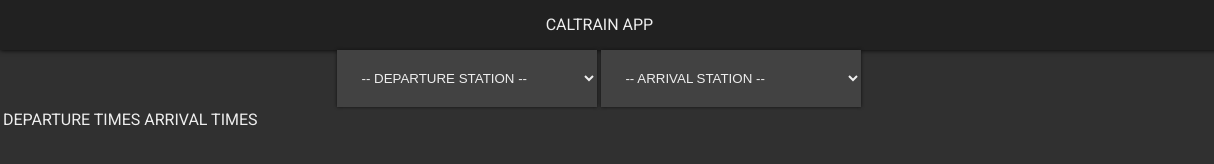
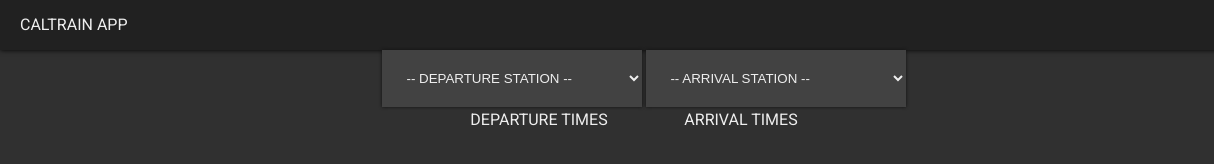
Before and after one commit to itsBosco/transportation-app, a website: page index.html in a window 1280 px wide. Shown: the full height of the page, 0-1214 px from the left. Drawn offline with nearby package versions, Linux system fonts and the light colour scheme.

Commit message:
fix: centered selects

```diff
--- a/index.html
+++ b/index.html
@@ -20,7 +20,7 @@
     </nav>
 
     <main>
-        <div class="selects">
+        <div class="selects section">
             <select ng-model="departureStation" ng-change="setStopID(departure)">
                     <option value="">-- DEPARTURE STATION --</option>
                     <option ng-repeat="stop in stops">{{stop.stop_name}}</option>
@@ -31,7 +31,7 @@
                 </select>
         </div>
 
-        <table>
+        <table class="section">
             <thead>
                 <th><span class="station-time">DEPARTURE TIMES</span> <br> {{departureStation}}
                 </th>
@@ -39,23 +39,10 @@
                 </th>
             </thead>
             <tbody>
-                <!-- <tr ng-repeat="departTime in departTimes | orderBy: departTime">
-                    <td>{{departTime}}</td>
-                </tr>
-                <tr>
-                    <td>jj</td>
-                </tr> -->
                 <td><span ng-repeat="departTime in departTimes | orderBy: departTime">{{departTime}}<br></span></td>
                 <td><span ng-repeat="arrivalTime in arrivalTimes | orderBy: arrivalTime">{{arrivalTime}}<br></span></td>
             </tbody>
         </table>
-
-        <!-- {{currentTripID}}
-
-        <div class="trip-info">
-            <p>{{departTime}}</p>
-            <p>{{arrivalTime}}</p>
-        </div> -->
     </main>
 
     <script src="https://ajax.googleapis.com/ajax/libs/angularjs/1.5.8/angular.min.js"></script>
--- a/src/scss/style.scss
+++ b/src/scss/style.scss
@@ -14,7 +14,6 @@
     width: 100%;
     height: 100%;
     color: $white;
-    text-align: center;
 }
 
 nav {
@@ -23,8 +22,8 @@
     background-color: $black;
     box-shadow: 0 0 5px #000;
     ul{
-        display: inline;
         padding: 0;
+        margin: 0;
     }
     li {
         list-style: none;
@@ -40,10 +39,6 @@
     }
 }
 
-main{
-    display: block;
-}
-
 select{
     background-color: $light_gey;
     color: $white;
@@ -53,9 +48,22 @@
     min-width: 260px;
     text-transform: uppercase;
 }
+main{
+    margin: 0 auto;
+    display: block;
+}
 td{
     vertical-align: top;
+    padding: 0 100px;
 }
 .station-time{
     font-weight: 100;
+    min-width: 500px;
 }
+.selects{
+    padding-left: 90px;
+}
+.section{
+    text-align: center;
+    margin: 0 auto;
+}
```
Also changed, not shown: dist/css/style.min.css, 1 other file. Lines whose indentation alone changed are shown as unchanged.
